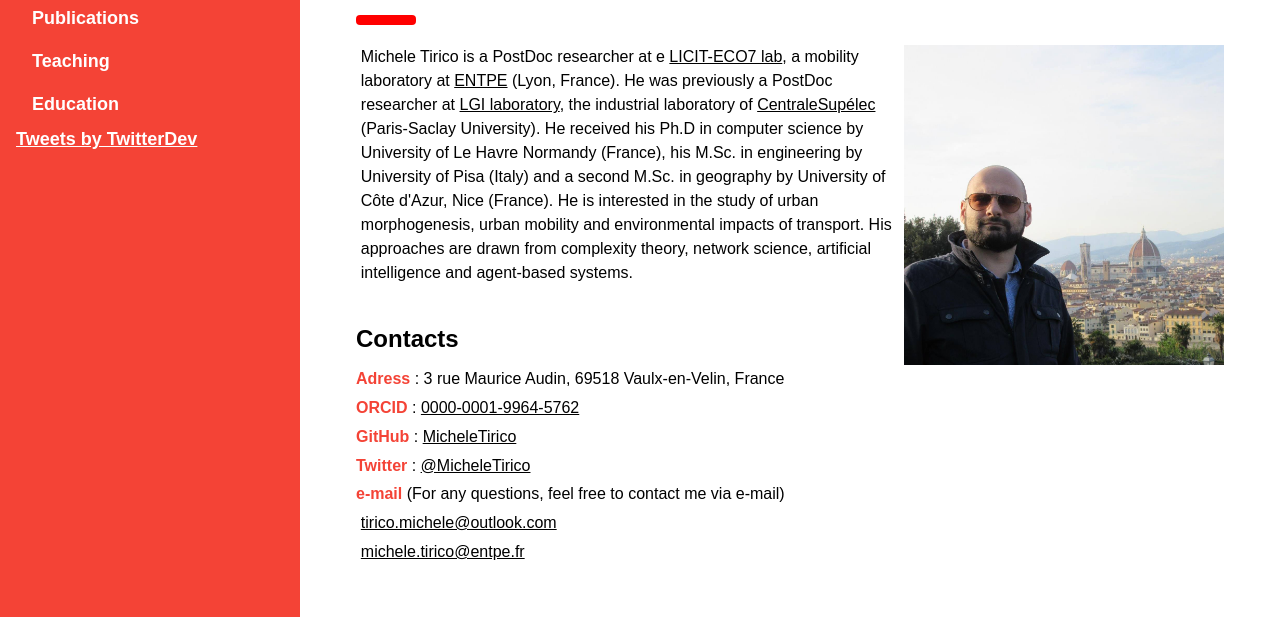
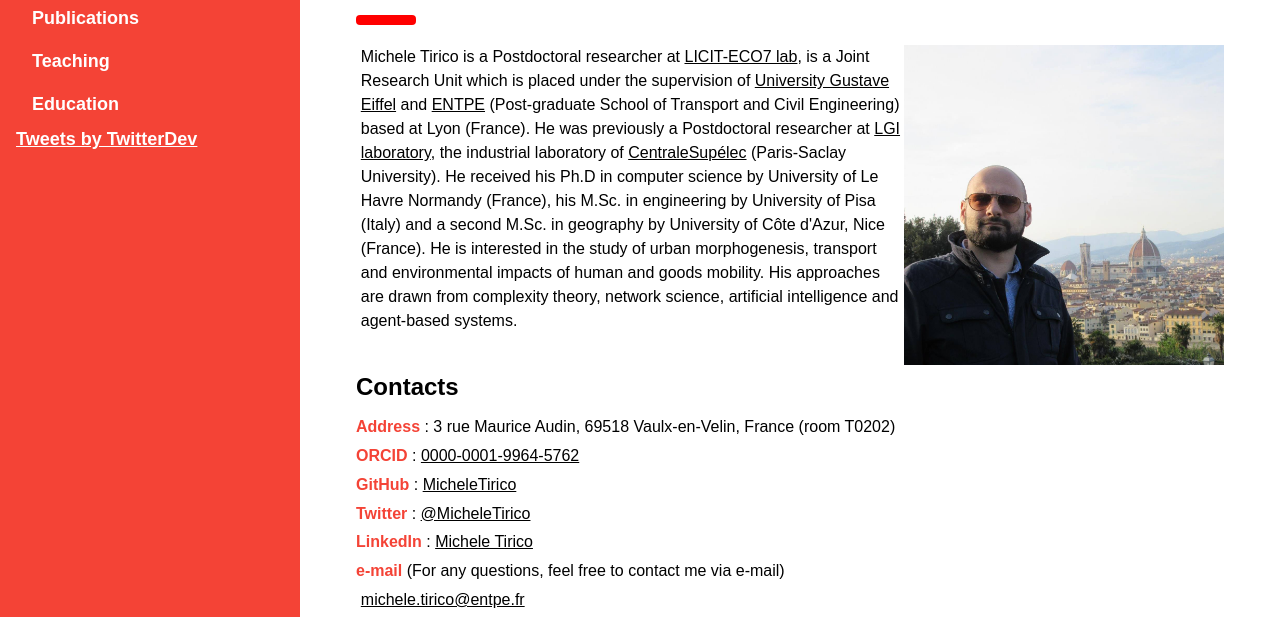
Before and after one commit to MicheleTirico/micheletirico.github.io, a plain HTML site: page index.html in a window 1280 px wide. Shown: the part 167-784 px from the top of the page. Drawn offline with Linux system fonts and the light colour scheme; a web font is replaced by a local one.

Commit message:
update bio

```diff
--- a/index.html
+++ b/index.html
@@ -53,22 +53,22 @@
      <hr style="width:50px;border:5px solid red" class="w3-round">
      	<img src="Tirico_photo.jpg" alt="about me" style="float:right;width:20em;height:20em;">
       <p>
-				Michele Tirico is a PostDoc researcher at e <a href="https://licit-lyon.eu/">LICIT-ECO7 lab</a>, a mobility laboratory at <a href="https://www.entpe.fr/en">ENTPE</a> (Lyon, France).
-				He was previously a PostDoc researcher at  <a href="http://www.lgi.centralesupelec.fr/">LGI laboratory</a>, the industrial laboratory of <a href="https://www.centralesupelec.fr/en">CentraleSupélec</a> (Paris-Saclay University).
-				He received his Ph.D in computer science by University of Le Havre Normandy (France), his M.Sc. in engineering by University of Pisa (Italy)
-				and a second M.Sc. in geography by University of Côte d'Azur, Nice (France).
-				He is interested in the study of urban morphogenesis, urban mobility and environmental impacts of transport.
+				Michele Tirico is a Postdoctoral researcher at <a href="https://licit-lyon.eu/">LICIT-ECO7 lab</a>, is a Joint Research Unit which is placed under the supervision of <a href="https://www.univ-gustave-eiffel.fr/">University Gustave Eiffel</a> and <a href="https://www.entpe.fr/en">ENTPE</a> (Post-graduate School of Transport and Civil Engineering) based at Lyon (France).
+				He was previously a Postdoctoral researcher at <a href="http://www.lgi.centralesupelec.fr/">LGI laboratory</a>, the industrial laboratory of <a href="https://www.centralesupelec.fr/en">CentraleSupélec</a> (Paris-Saclay University).
+				He received his Ph.D in computer science by University of Le Havre Normandy (France), his M.Sc. in engineering by University of Pisa (Italy) and a second M.Sc. in geography by University of Côte d'Azur, Nice (France).
+				He is interested in the study of urban morphogenesis, transport and environmental impacts of human and goods mobility.
 				His approaches are drawn from complexity theory, network science, artificial intelligence and agent-based systems.
 			 </p>
 
       <h2>Contacts</h2>
-<span> Adress </span>: 3 rue Maurice Audin, 69518 Vaulx-en-Velin, France </p>
+<span> Address </span>: 3 rue Maurice Audin, 69518 Vaulx-en-Velin, France (room T0202) </p>
 <span> ORCID </span>: <a href="https://orcid.org/0000-0001-9964-5762"> 0000-0001-9964-5762 </a> </p>
 <span> GitHub </span>: <a href="https://github.com/MicheleTirico" > MicheleTirico </a> </p>
 <span> Twitter </span>:  <a href="https://twitter.com/MicheleTirico/"> @MicheleTirico</a> </p>
+<span> LinkedIn </span>: <a href="https://fr.linkedin.com/in/michele-tirico-96b8549a" > Michele Tirico </a> </p>
 <span>e-mail</span> (For any questions, feel free to contact me via e-mail)
+<p> <a href="mailto:michele.tirico@entpe.fr">michele.tirico@entpe.fr</a> </p>
 <p> <a href="mailto:tirico.michele@outlook.com">tirico.michele@outlook.com</a> </p>
-<p> <a href="mailto:michele.tirico@entpe.fr">michele.tirico@entpe.fr</a> </p>
 <!-- <p> <a href="mailto:michele.tirico@univ-lehavre.fr">michele.tirico@univ-lehavre.fr</a> </p>-->
   </div>
 
```
